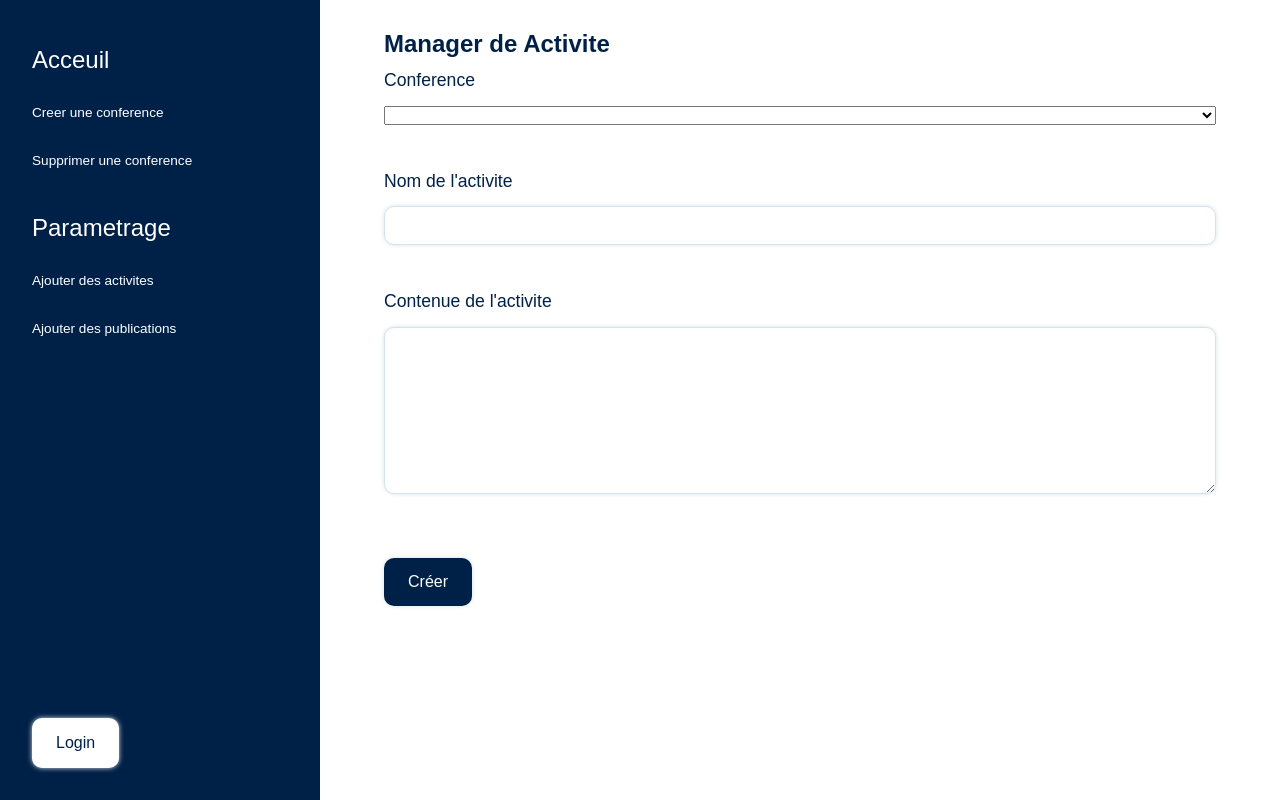
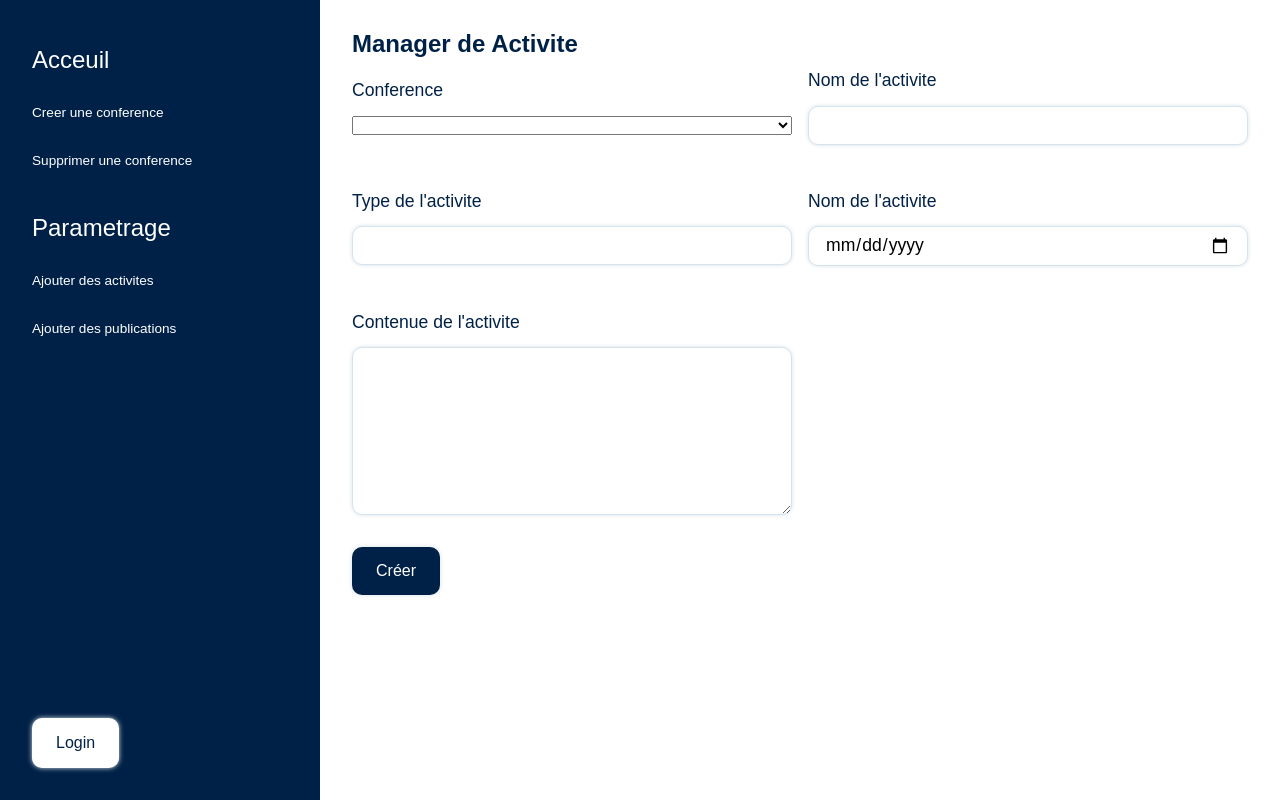
Before and after one commit to tiffan-source/Conference_School_App, a PHP site: template Views/create_activity.php in a window 1280 px wide. Run offline with PHP 8.4, Linux system fonts and the light colour scheme; the template is opened without the code that fills it: most values are stand-ins (such as "Sample title", 1, 10 or a date in 2020); data that the repository does not hold is empty.

Commit message:
activity amelioration

```diff
--- a/Style/Layouts/create_conference.layout.css
+++ b/Style/Layouts/create_activity.layout.css
@@ -1,4 +1,4 @@
-#create-conference{
-    padding: 4rem;
+#create-activity{
+    padding: 2rem;
     height: 100vh;
 }
--- /dev/null
+++ b/Style/Modules/create_activity.css
@@ -0,0 +1,20 @@
+.create-activity-form{
+    display: grid;
+    grid-template-columns: 1fr 1fr;
+    grid-template-rows: auto auto auto;
+    column-gap: 1rem;
+    /* align-items: flex-start; */
+}
+
+.create-activity-groupefield{
+    margin: 1rem 0;
+    display: flex;
+    flex-direction: column;
+    gap: 1rem;
+    align-self: center;
+}
+
+.create-activity-label{
+    font-size: 1.1rem;
+    color: #002147;
+}
--- a/Style/Modules/title.css
+++ b/Style/Modules/title.css
@@ -17,12 +17,14 @@
     margin-bottom: 2rem;
 }
 
-.create-publication-title{
+.create-publication-title, .create-activity-title{
     font-size: 1.5rem;
     font-weight: bold;
     /* margin-bottom: 3rem; */
     color: #002147;
 }
+
+
 
 .create-conference-title{
     font-size: 1.5rem;
--- a/Views/create_activity.php
+++ b/Views/create_activity.php
@@ -7,54 +7,65 @@
     <link rel="stylesheet" href="Style/Bases/reset.css">
     <link rel="stylesheet" href="Style/Bases/base.css">
     <link rel="stylesheet" href="Style/Modules/links.css">
-    <link rel="stylesheet" href="Style/Modules/create_publication.css">
     <link rel="stylesheet" href="Style/Modules/title.css">
     <link rel="stylesheet" href="Style/Modules/input.css">
     <link rel="stylesheet" href="Style/Modules/button.css">
-    <link rel="stylesheet" href="Style/Layouts/create_publication.layout.css">
     <link rel="stylesheet" href="Style/Layouts/panel.layout.css">
     <link rel="stylesheet" href="Style/Modules/panel.css">
-
+    <link rel="stylesheet" href="Style/Modules/create_activity.css">
+    <link rel="stylesheet" href="Style/Layouts/create_activity.layout.css">
     <title>create activite</title>
 </head>
 <body>
     <div id="content-app">
         <?php include("panel.php") ?>
 
-        <div id="create-publication">
-            <h1 class="create-publication-title">
+        <div id="create-activity">
+            <h1 class="create-activity-title">
                 Manager de Activite
             </h1>
 
-            <form method="post" action="index.php?action=create_activity" class="create-publication-form">
-                <div class="create-publication-groupefield">
-                    <label class="create-publication-label" for="name_publication">Conference</label>
-                    <select name="id_selected" id="id_selected">
+            <form method="post" action="index.php?action=create_activity" class="create-activity-form">
+                <div class="create-activity-groupefield">
+                    <label class="create-activity-label" for="name_publication">Conference</label>
+                    <select name="id_selected" id="name_publication">
                         <option value="empty"></option>
                         <?php foreach ($data as $d_conf){ ?>
                                 <option value = <?= $d_conf->id_conf?>><?=$d_conf->nom_conference." #".$d_conf->id_conf ?></option>
                         <?php }?>
                     </select>
-                    <span class="error" style = "color : red;"> <?php echo $conf_Id_Err;?></span>
+                    <span class="error"> <?php echo $conf_Id_Err;?></span>
                 </div>
 
-                <div class="create-publication-groupefield">
-                    <label class="create-publication-label" for="name_activite">Nom de l'activite</label>
+                <div class="create-activity-groupefield">
+                    <label class="create-activity-label" for="name_activite">Nom de l'activite</label>
                     <input name = "nom_activite" type="text" id="name_activite" class="input">
                     <span class="error"> <?php echo $activity_name_Err ;?></span>
                 </div>
 
-                <div class="create-publication-groupefield">
-                    <label class="create-publication-label" for="content_activite">Contenue de l'activite</label>
-                    <textarea class="text-area" name="content_activite" id="" cols="10" rows="7"></textarea>
+                <div class="create-activity-groupefield">
+                    <label class="create-activity-label" for="type_activite">Type de l'activite</label>
+                    <input name = "type_activite" type="text" id="type_activite" class="input">
+                    <span class="error"> <?php echo $activity_name_Err ;?></span>
+                </div>
+
+                <div class="create-activity-groupefield">
+                    <label class="create-activity-label" for="date_activite">Nom de l'activite</label>
+                    <input name = "date_activite" type="date" id="date_activite" class="input">
+                    <span class="error"> <?php echo $activity_name_Err ;?></span>
+                </div>
+
+                <div class="create-activity-groupefield">
+                    <label class="create-activity-label" for="content_activite">Contenue de l'activite</label>
+                    <textarea class="text-area" name="content_activite" id="content_activite" cols="10" rows="7"></textarea>
                     <span class="error"> <?php echo $activity_description_Err;?></span>
                 </div>
-                <div class="create-publication-groupefield">
+                <div class="create-activity-groupefield">
                     <?php if (isset($error) && !empty($error)) {?>
                     <span class="error"><?= $error ?></span>
                     <?php } ?>
                 </div>
-                <div class="create-publication-submit">
+                <div class="create-activity-submit">
                     <input type = "submit" class ="button button-create" value = "Créer">
                 </div>
             </form>
```
Also changed, not shown: Controllers/Conference_controller.php (+11 -9 lines), Models/activite.php (+10 -4 lines), Models/conference.php (+10 -5 lines), Style/Modules/create_conference.css (+7 -1 lines), Views/create_conference.php (+24 -10 lines), 1 other file.
